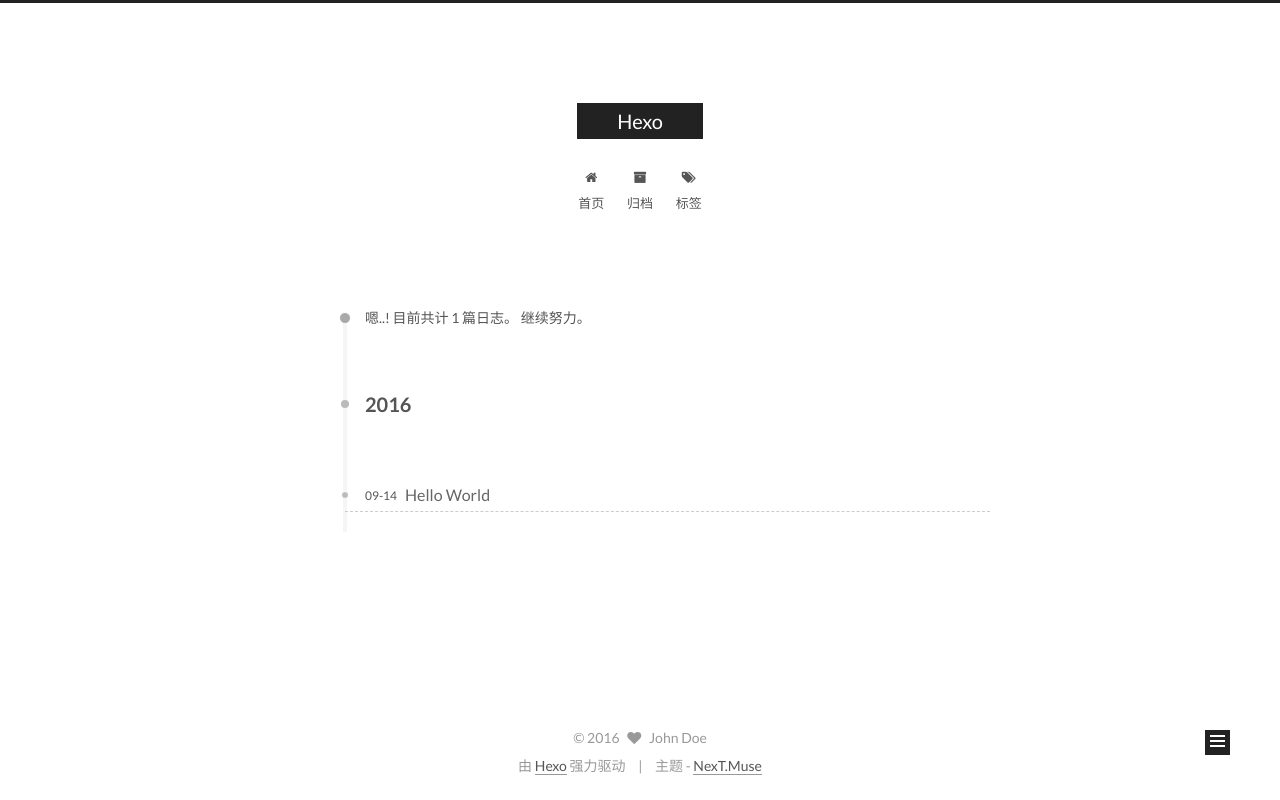
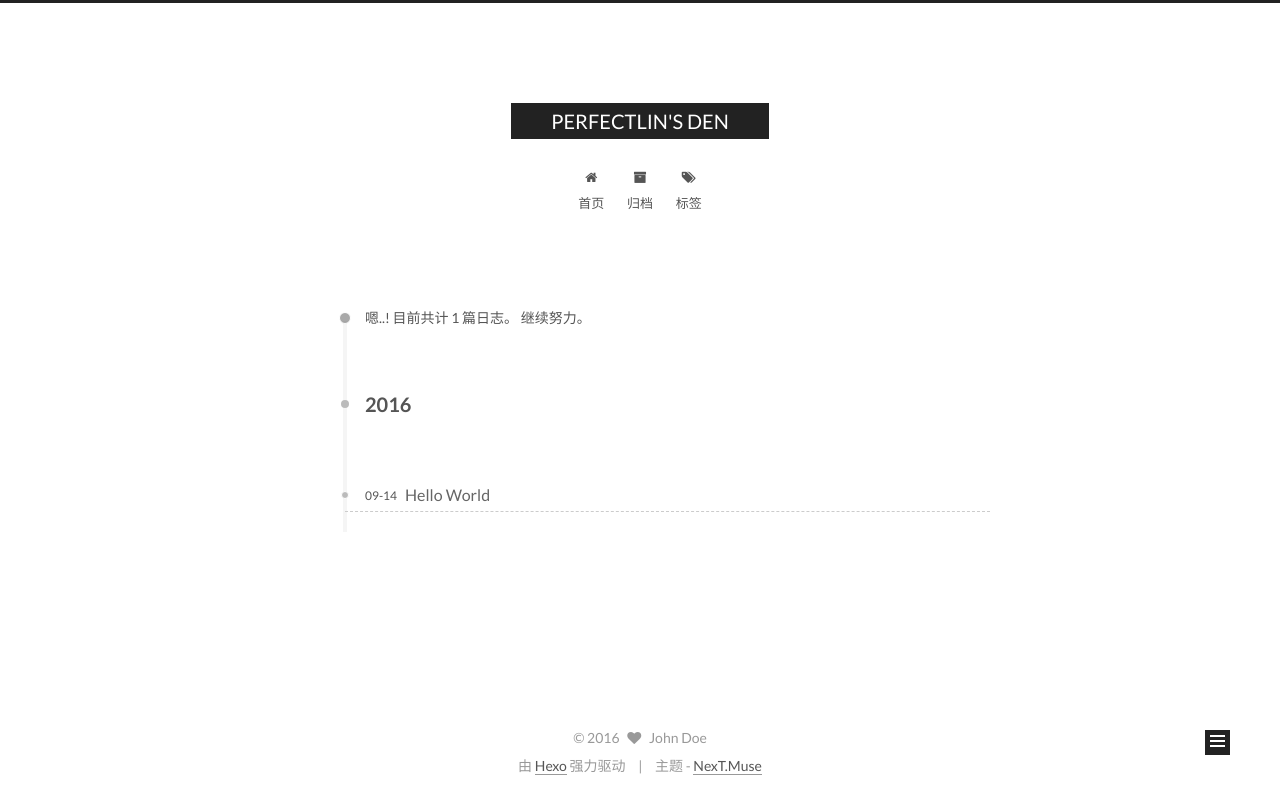
Before and after one commit to PERFECTLIN/PERFECTLIN.github.io, a plain HTML site: page archives/2016/09/index.html in a window 1280 px wide. Drawn offline with Linux system fonts and the light colour scheme.

Commit message:
Site updated: 2016-09-14 23:12:36

```diff
--- a/archives/2016/09/index.html
+++ b/archives/2016/09/index.html
@@ -85,11 +85,11 @@
 
 
 <meta property="og:type" content="website">
-<meta property="og:title" content="Hexo">
+<meta property="og:title" content="PERFECTLIN'S DEN">
 <meta property="og:url" content="http://yoursite.com/archives/2016/09/index.html">
-<meta property="og:site_name" content="Hexo">
+<meta property="og:site_name" content="PERFECTLIN'S DEN">
 <meta name="twitter:card" content="summary">
-<meta name="twitter:title" content="Hexo">
+<meta name="twitter:title" content="PERFECTLIN'S DEN">
 
 
 
@@ -112,7 +112,7 @@
 
   <link rel="canonical" href="http://yoursite.com/archives/2016/09/"/>
 
-  <title> 归档 | Hexo </title>
+  <title> 归档 | PERFECTLIN'S DEN </title>
 </head>
 
 <body itemscope itemtype="http://schema.org/WebPage" lang="zh-Hans">
@@ -143,7 +143,7 @@
   <div class="custom-logo-site-title">
     <a href="/"  class="brand" rel="start">
       <span class="logo-line-before"><i></i></span>
-      <span class="site-title">Hexo</span>
+      <span class="site-title">PERFECTLIN'S DEN</span>
       <span class="logo-line-after"><i></i></span>
     </a>
   </div>
```
Also changed, not shown: 2016/09/14/hello-world/index.html (+3 -3 lines), archives/2016/index.html (+5 -5 lines), archives/index.html (+5 -5 lines), index.html (+5 -5 lines).
